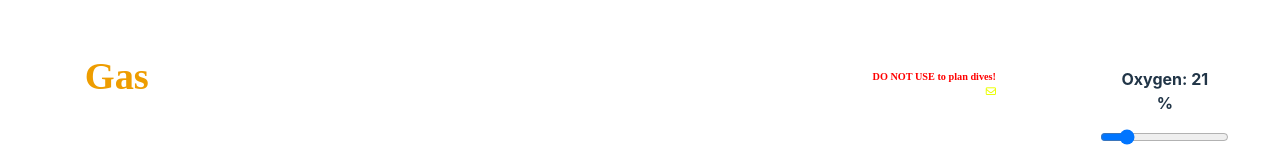
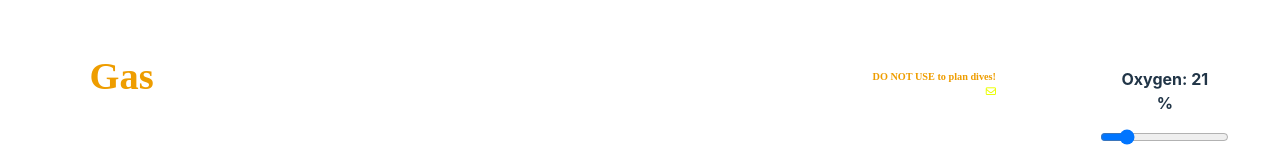
Before and after one commit to ClementBenezech/GasMixer, a React (Vite) app: page / in a window 1280 px wide. Shown: the top 155 px of the page. Built offline with nearby package versions, Linux system fonts and the light colour scheme; a web font is replaced by a local one.

Commit message:
alter title and disclaimer

```diff
--- a/src/components/TankMixer/TankMixer.tsx
+++ b/src/components/TankMixer/TankMixer.tsx
@@ -93,14 +93,16 @@ const TankMixer = () => {
         <GasAnalysis />
         <S.AppTitleContainer>
           <S.AppTitle color="White">
-            <i className="fa-solid fa-user-secret"></i>
+            <i className="fa-solid fa-screwdriver-wrench"></i>
           </S.AppTitle>
           <S.AppTitle color={dangerColor}>{`Gas`}</S.AppTitle>
           <S.AppTitle color="White">{`Crafter`}</S.AppTitle>
 
           <S.AppInfo>
             <S.Disclaimer>{`For education only.`}</S.Disclaimer>
-            <S.Disclaimer color="red">{`DO NOT USE to plan dives!`}</S.Disclaimer>
+            <S.Disclaimer
+              color={dangerColor}
+            >{`DO NOT USE to plan dives!`}</S.Disclaimer>
             <S.Disclaimer>
               © Clement Benezech 2024{" "}
               <a href="mailto:clement.benezech@gmail.com">
```
